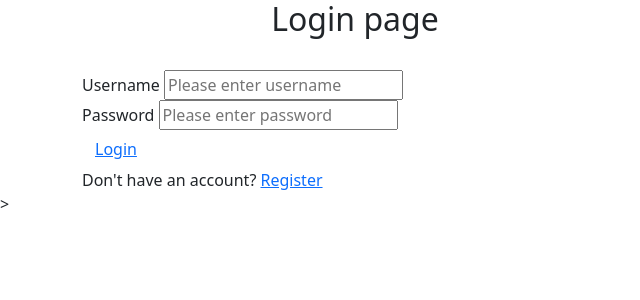
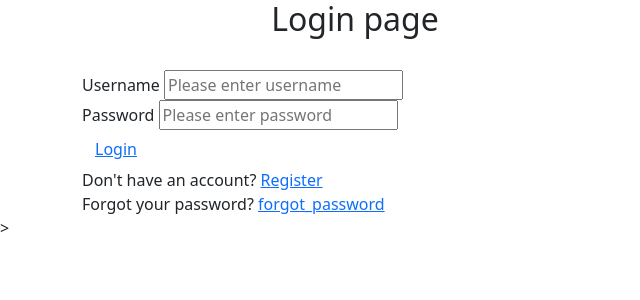
Before and after one commit to Rebecca115/CITS-5505-group-work, a Flask app: page /user/login in a window 1280 px wide. Shown: the top 300 px of the page, without its empty margins (0-640 px from the left). Run offline with Flask 3, Linux system fonts and the light colour scheme; parts of the project's set-up code (start-up, migrations or seed data) failed here and were passed over; some libraries are stand-ins or nearby versions.

Commit message:
update template sample

```diff
--- a/user/templates/login.html
+++ b/user/templates/login.html
@@ -38,9 +38,13 @@
                     </div>
 
                 </form>
-            <div>
-                Don't have an account? <a href="{{ url_for('user.register') }}">Register</a>
-            </div>
+                <div>
+                    Don't have an account? <a href="{{ url_for('user.register') }}">Register</a>
+                </div>
+
+                <div>
+                    Forgot your password? <a href="{{ url_for('user.forgot_password') }}">forgot_password</a>
+                </div>
 
             </div>
         </div>
```
